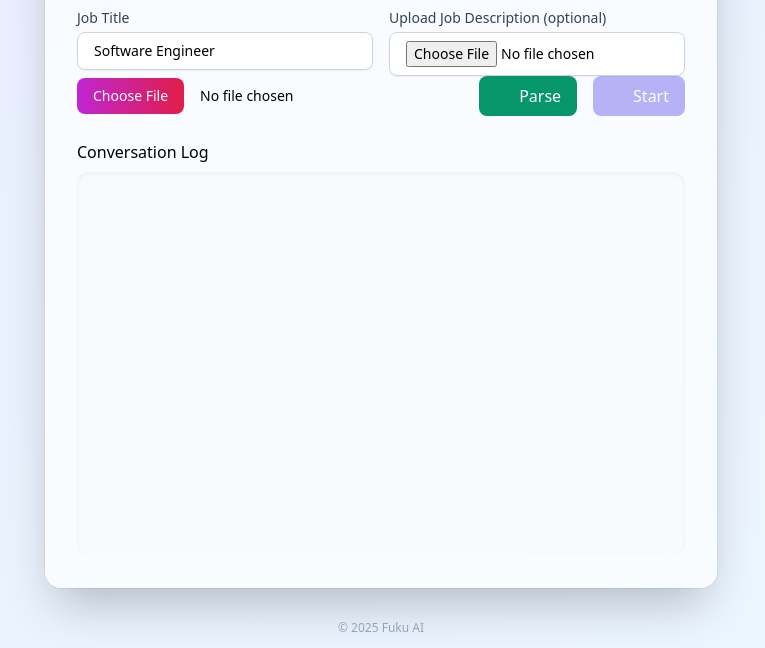
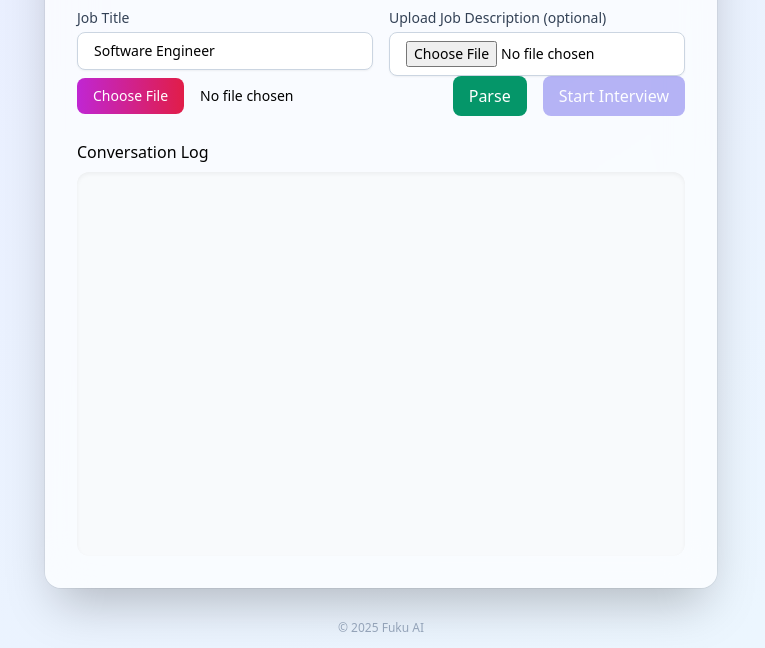
Before and after one commit to zerray/ai-interview-poc, a plain HTML site: page public/index.html in a window 1280 px wide. Shown: the part 152-800 px from the top of the page, without its empty margins (259-1024 px from the left). Drawn offline with nearby package versions, Linux system fonts and the light colour scheme.

Commit message:
minor UI changes

```diff
--- a/public/index.html
+++ b/public/index.html
@@ -71,7 +71,7 @@
               class="flex items-center gap-2 rounded-lg px-4 py-2
                      font-medium text-white bg-emerald-600
                      hover:bg-emerald-700 active:scale-95 transition">
-        <i data-lucide="arrow-up-from-line" class="w-4 h-4"></i> Parse
+        Parse
       </button>
 
       <button id="start"
@@ -80,7 +80,7 @@
                      font-medium text-white bg-indigo-600
                      hover:bg-indigo-700 active:scale-95
                      disabled:opacity-40 disabled:cursor-not-allowed transition">
-        <i data-lucide="mic" class="w-4 h-4"></i> Start
+        Start Interview
       </button>
     </div>
 
--- a/public/main.js
+++ b/public/main.js
@@ -210,7 +210,7 @@ uploadBtn.onclick = async () => {
   }).then(r => r.json());
 
   questions = qList;
-  append("AI", "Questions generated. Click “Start Interview”.");
+  append("AI", "Interviewer is ready. Click “Start Interview”.");
   startBtn.disabled = false;
 };
 
```
